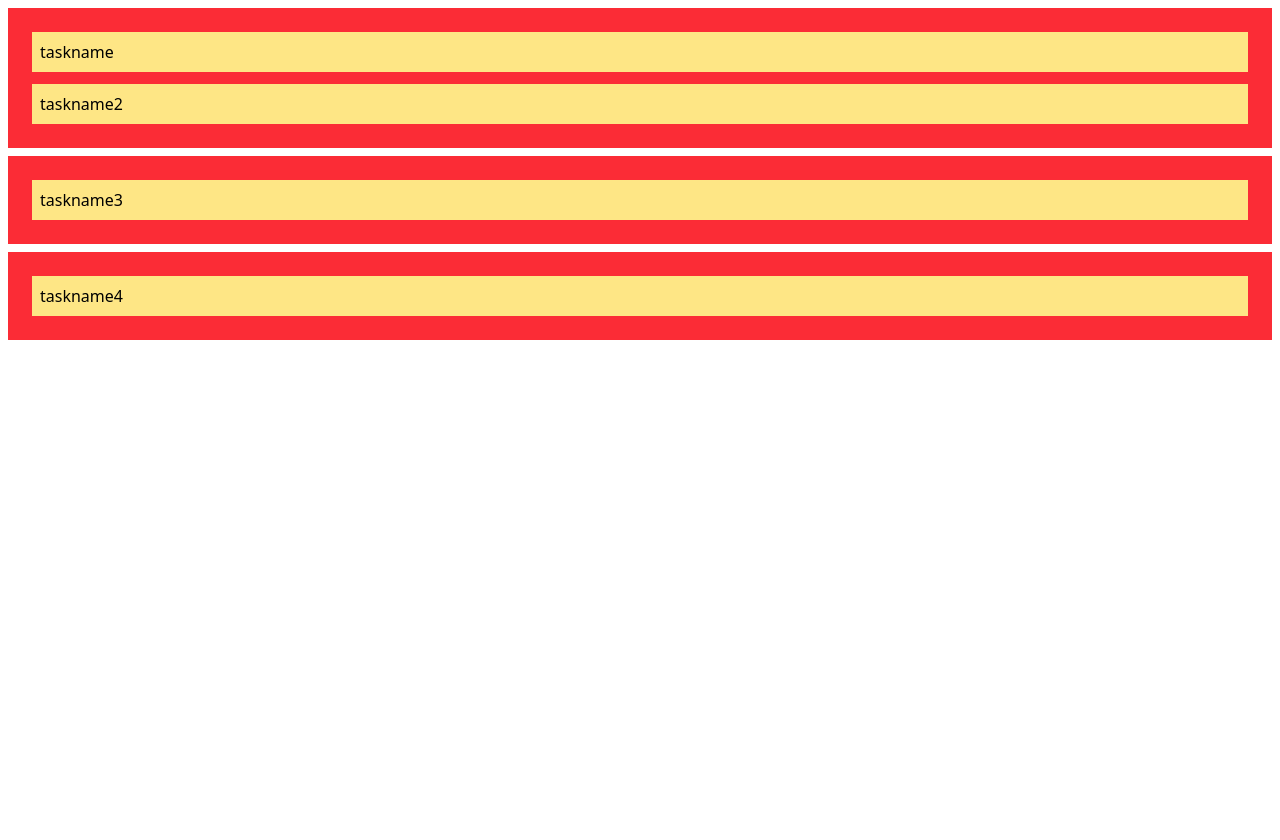
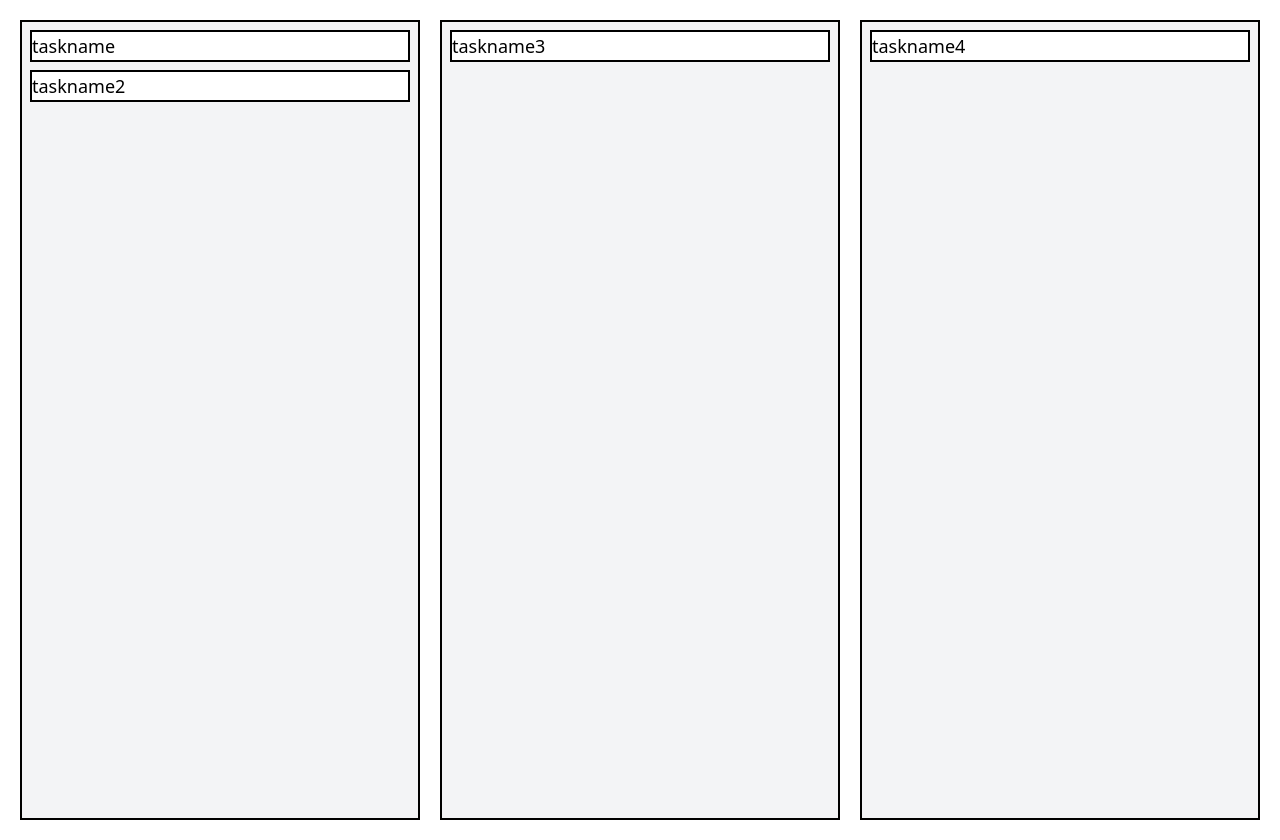
Before and after one commit to takaaat/simple-kanban, a Next.js app: page / in a window 1280 px wide. Before the commit the page ends 800 px from the top, so only its background shows below. Built offline with nearby package versions, Linux system fonts and the light colour scheme.

Commit message:
feat: 並び替えのoverlayを表示

```diff
--- a/src/app/components/Droppable.tsx
+++ b/src/app/components/Droppable.tsx
@@ -6,7 +6,7 @@ import {
 import { SortableItem } from './SortableItem';
 
 const Droppable = ({ id, items }) => {
-  const { setNodeRef } = useDroppable({ id: id });
+  const { isOver, setNodeRef } = useDroppable({ id: id });
 
   return (
     <SortableContext
@@ -14,7 +14,10 @@ const Droppable = ({ id, items }) => {
       items={items}
       strategy={verticalListSortingStrategy}
     >
-      <div ref={setNodeRef} className="bg-red-500 p-3 m-2">
+      <div
+        ref={setNodeRef}
+        className={`w-100 h-200 flex-none border-2 p-2 ${isOver ? 'bg-blue-200' : 'bg-gray-100'}`}
+      >
         {items.map((item) => (
           <SortableItem key={item.id} task={item} />
         ))}
--- a/src/app/components/Item.tsx
+++ b/src/app/components/Item.tsx
@@ -9,7 +9,11 @@ type ItemProps = React.HTMLAttributes<HTMLDivElement> & {
 export const Item = forwardRef<HTMLDivElement, ItemProps>(
   ({ task, ...props }, ref) => {
     return (
-      <div {...props} ref={ref} className="p-2 m-3 bg-amber-200">
+      <div
+        {...props}
+        ref={ref}
+        className="bg-white w-full text-lg border-2 mb-2"
+      >
         {task.name}
       </div>
     );
--- a/src/app/page.tsx
+++ b/src/app/page.tsx
@@ -135,7 +135,6 @@ export default function Home() {
     setKanban((prevKanban) =>
       moveTaskBetweenKanban({ active, over, kanban: prevKanban })
     );
-    setActiveId(null);
   }
 
   return (
@@ -148,13 +147,13 @@ export default function Home() {
       onDragOver={handleDragOver}
       id="unique-dnd-context-id"
     >
-      <div className="">
+      <div className="p-5 flex gap-5 overflow-x-auto w-full">
         {kanban.map((area) => {
           return <Droppable key={area.id} id={area.id} items={area.tasks} />;
         })}
       </div>
       <DragOverlay>
-        {activeId ? <Item id={activeId} task={activeTask!} /> : null}
+        {activeId !== null ? <Item id={activeId} task={activeTask!} /> : null}
       </DragOverlay>
     </DndContext>
   );
```
